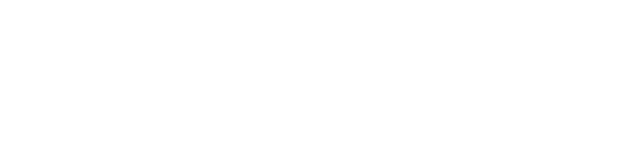
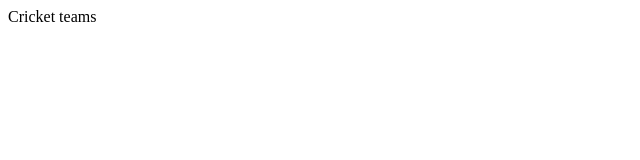
Before and after one commit to prayagpatel/winguidemo, a plain HTML site: page WebContent/Index.html in a window 1280 px wide. Shown: the whole page, without its empty margins (0-640 px from the left). Drawn offline with Linux system fonts and the light colour scheme.

Commit message:
index completed
coding done for v1.0

```diff
--- a/WebContent/Index.html
+++ b/WebContent/Index.html
@@ -5,6 +5,6 @@
 <title>Insert title here</title>
 </head>
 <body>
-
+<span> Cricket teams </span>
 </body>
 </html>
```
